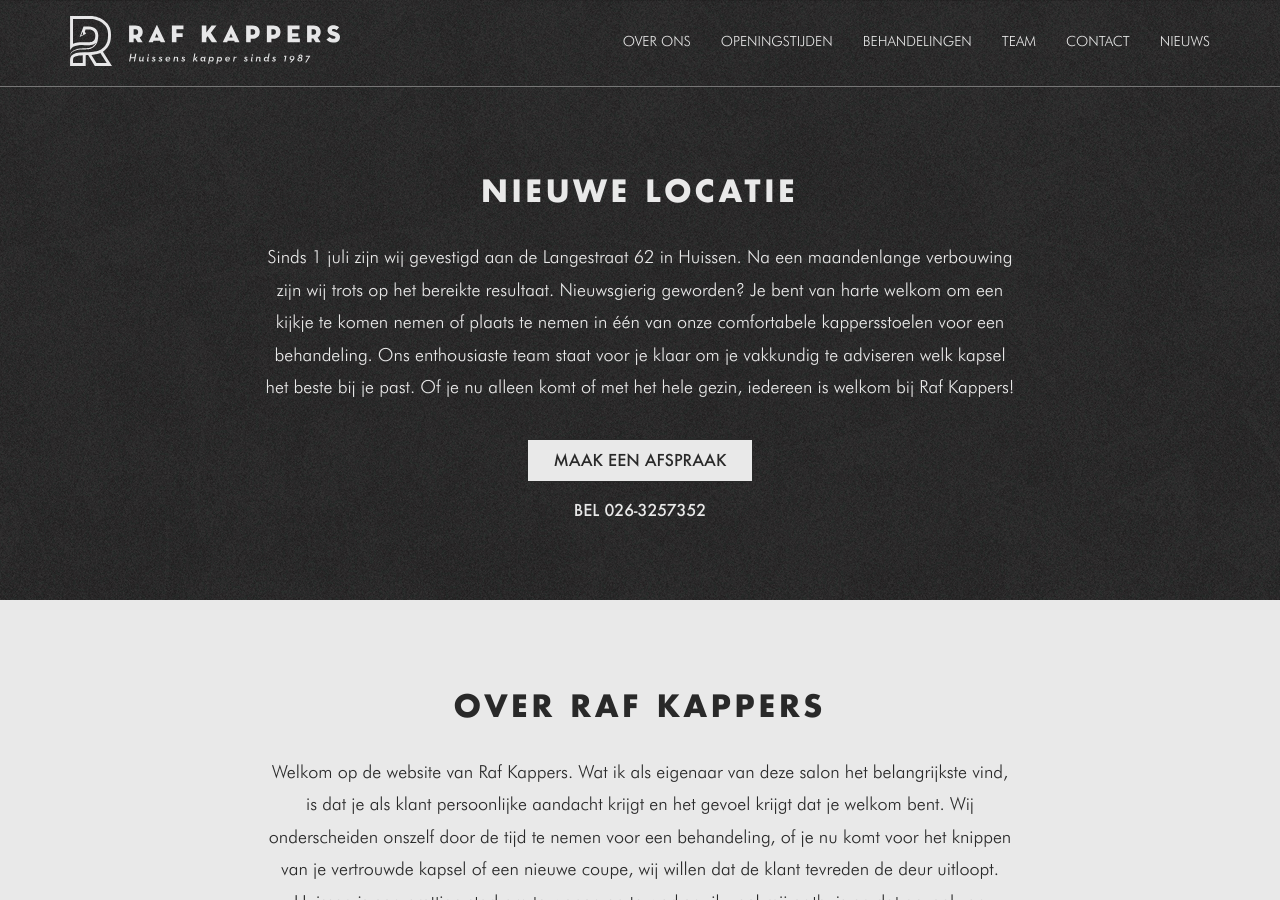
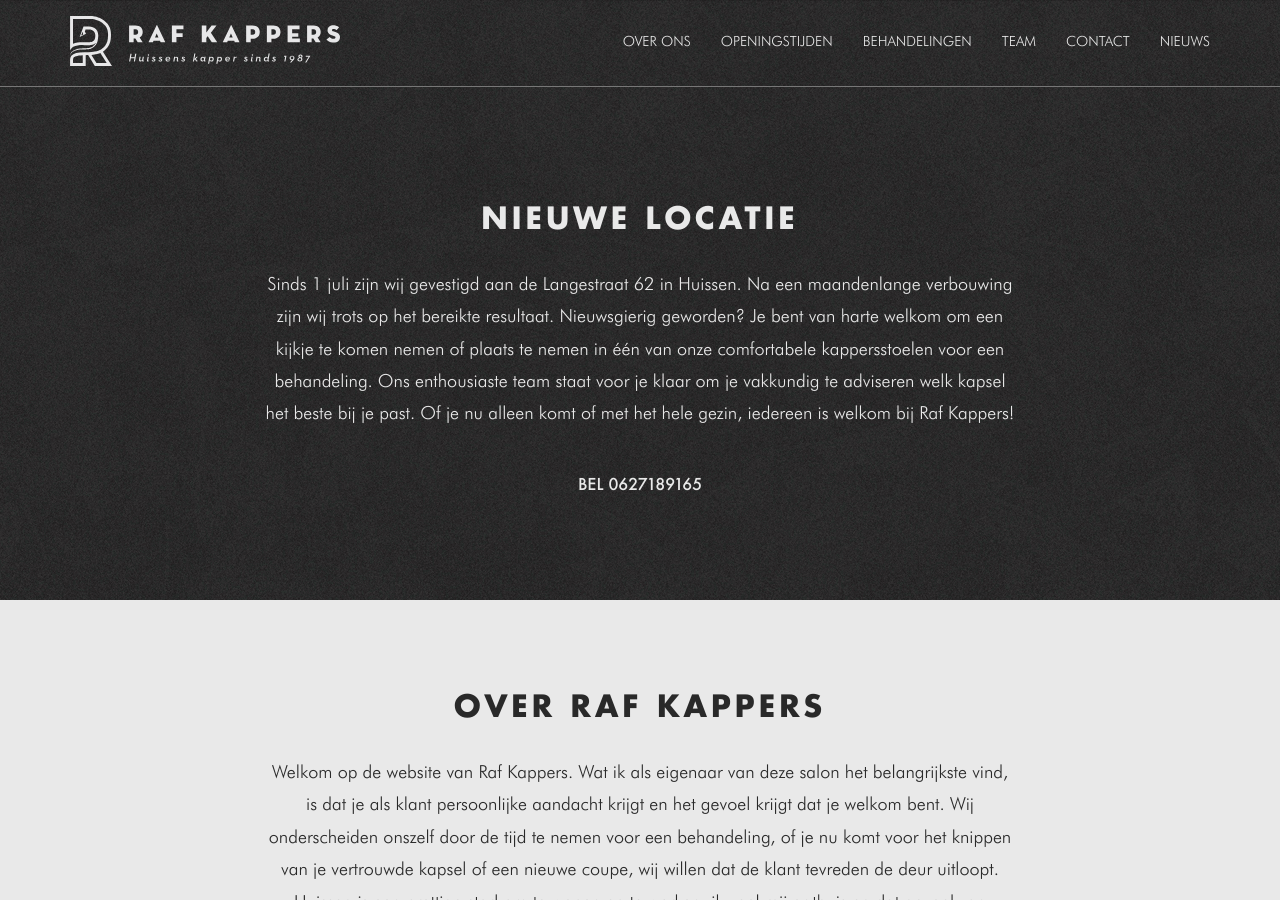
Before and after one commit to sandboxorg/rafkappers, a Jekyll site: the page built from index.md, in a window 1280 px wide and 900 px high. Built offline with Jekyll 4.4.1, drawn with Linux system fonts in a browser that asks for light colours.

Commit message:
Updated '/_layouts/home.html' via CloudCannon

```diff
--- a/_layouts/home.html
+++ b/_layouts/home.html
@@ -22,9 +22,12 @@
 
                         <div class="post-content">
                               <p>{{ d.text }}</p>
-                              <a href="#contact" class="btn btn-primary">Maak een afspraak</a><br />
+                              <!--<a href="#contact" class="btn btn-primary">Maak een afspraak</a><br />
                               <a href="tel:026-3257352" class="btn mobile">bel 026-3257352</a>
-                              <span class="btn desktop">bel 026-3257352</span>
+                              <span class="btn desktop">bel 026-3257352</span>-->
+                              <a href="tel:0627189165" class="btn mobile">bel 0627189165</a>
+                              <span class="btn desktop">bel 0627189165</span>
+
                         </div>
                 </article>
             {% endfor %}
```
